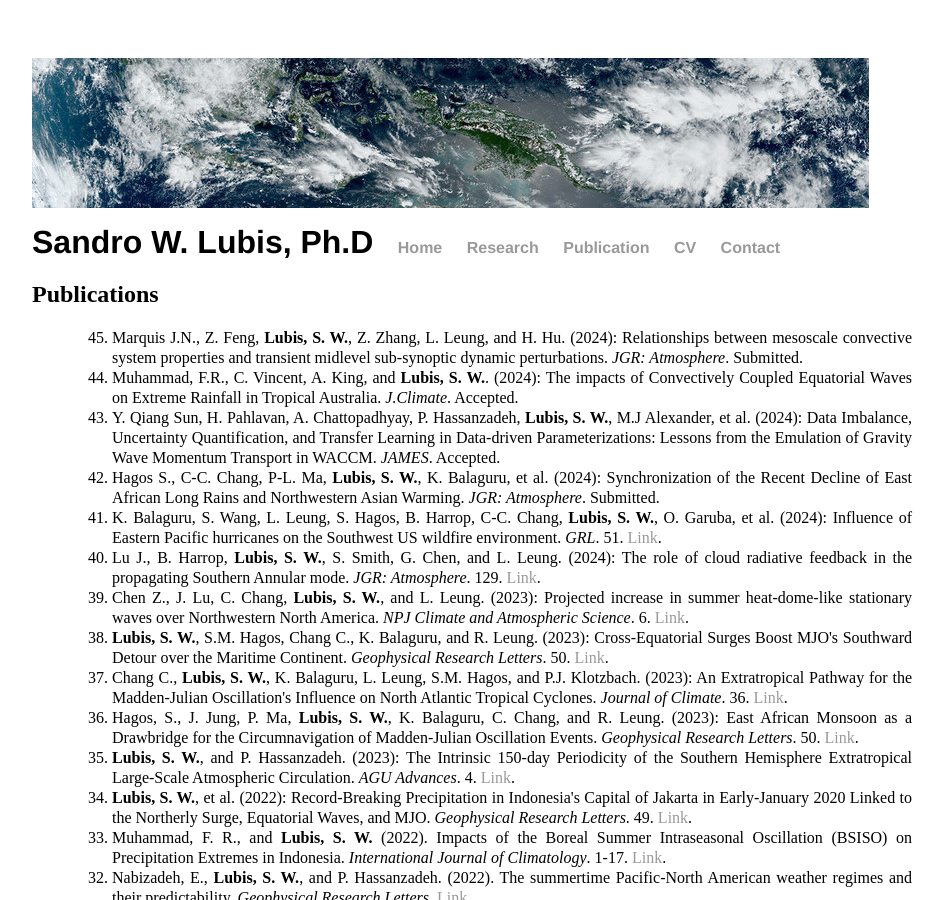
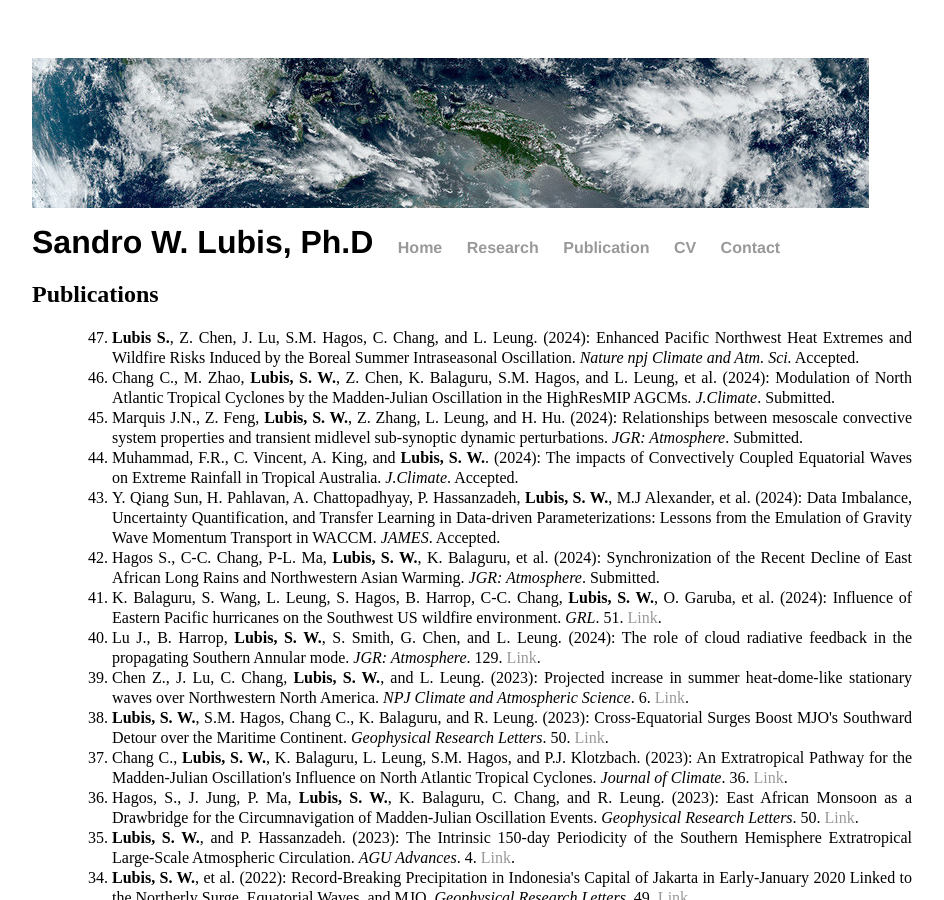
Before and after one commit to sandrolubis/sandrolubis.github.io, a Jekyll site: the page built from publication/index.html, in a window 1280 px wide and 900 px high. Shown: the whole window, without its empty margins (276-1220 px from the left). Built offline with Jekyll 4.4.1, drawn with Linux system fonts in a browser that asks for light colours.

Commit message:
Update index.html

```diff
--- a/publication/index.html
+++ b/publication/index.html
@@ -7,6 +7,8 @@ title: Publications | Sandro Lubis
 	<h2>Publications</h2>
 	<ol style="line-height:1.25; text-align:justify;">
 	<ol reversed>
+		<li> <b>Lubis S.</b>, Z. Chen, J. Lu, S.M. Hagos, C. Chang, and L. Leung. (2024): Enhanced Pacific Northwest Heat Extremes and Wildfire Risks Induced by the Boreal Summer Intraseasonal Oscillation. <i>Nature npj Climate and Atm. Sci.</i> Accepted.</li>
+		<li> Chang C., M. Zhao, <b>Lubis, S. W.</b>, Z. Chen, K. Balaguru, S.M. Hagos, and L. Leung, et al. (2024): Modulation of North Atlantic Tropical Cyclones by the Madden-Julian Oscillation in the HighResMIP AGCMs. <i>J.Climate</i>. Submitted.</li>
 		<li> Marquis J.N., Z. Feng, <b>Lubis, S. W.</b>, Z. Zhang, L. Leung, and H. Hu. (2024): Relationships between mesoscale convective system properties and transient midlevel sub-synoptic dynamic perturbations. <i>JGR: Atmosphere</i>. Submitted.</li>
 		<li> Muhammad, F.R., C. Vincent, A. King, and <b>Lubis, S. W.</b>. (2024): The impacts of Convectively Coupled Equatorial Waves on Extreme Rainfall in Tropical Australia. <i>J.Climate</i>. Accepted.</li>
 		<li> Y. Qiang Sun, H. Pahlavan, A. Chattopadhyay, P. Hassanzadeh, <b>Lubis, S. W.</b>, M.J Alexander, et al. (2024): Data Imbalance, Uncertainty Quantification, and Transfer Learning in Data-driven Parameterizations: Lessons from the Emulation of Gravity Wave Momentum Transport in WACCM. <i>JAMES</i>. Accepted.</li>
```
